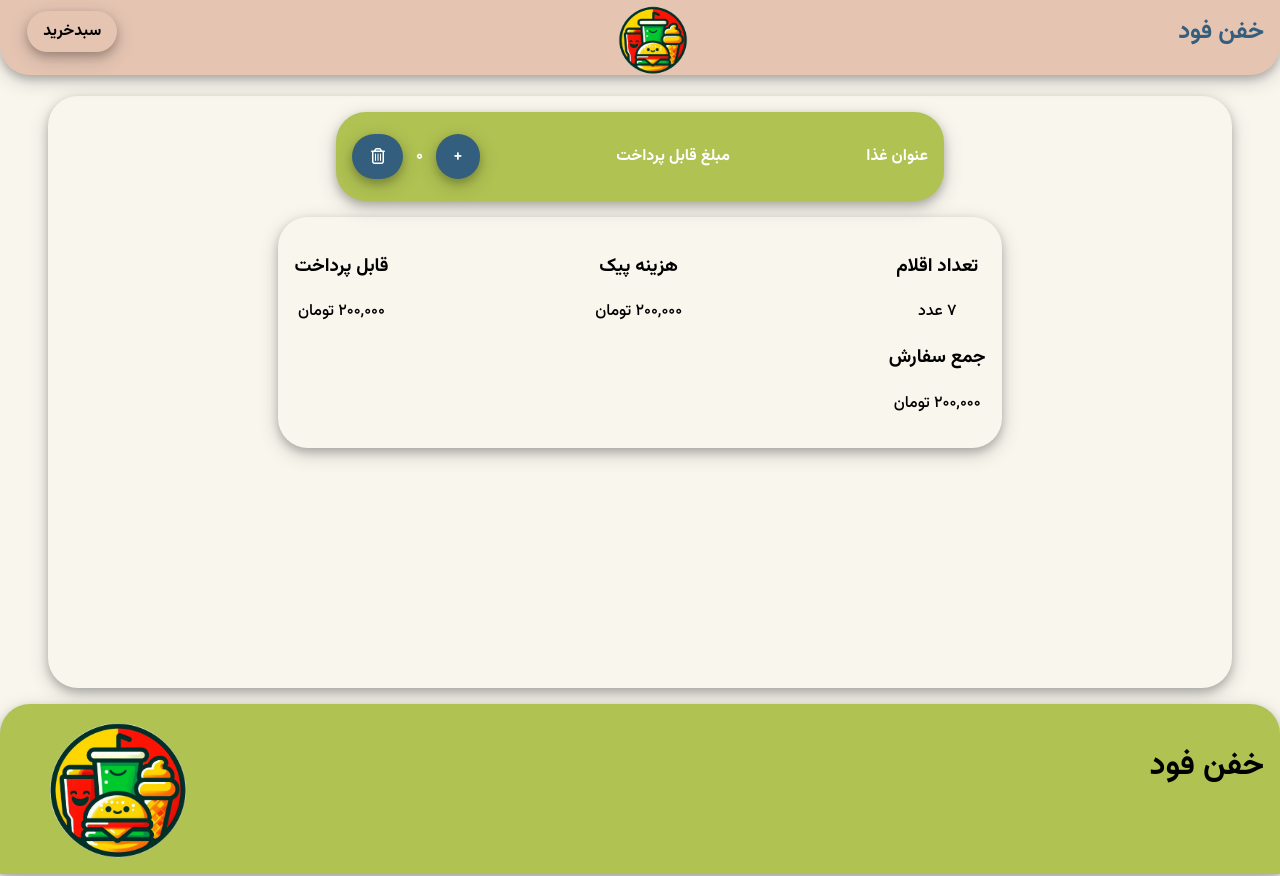
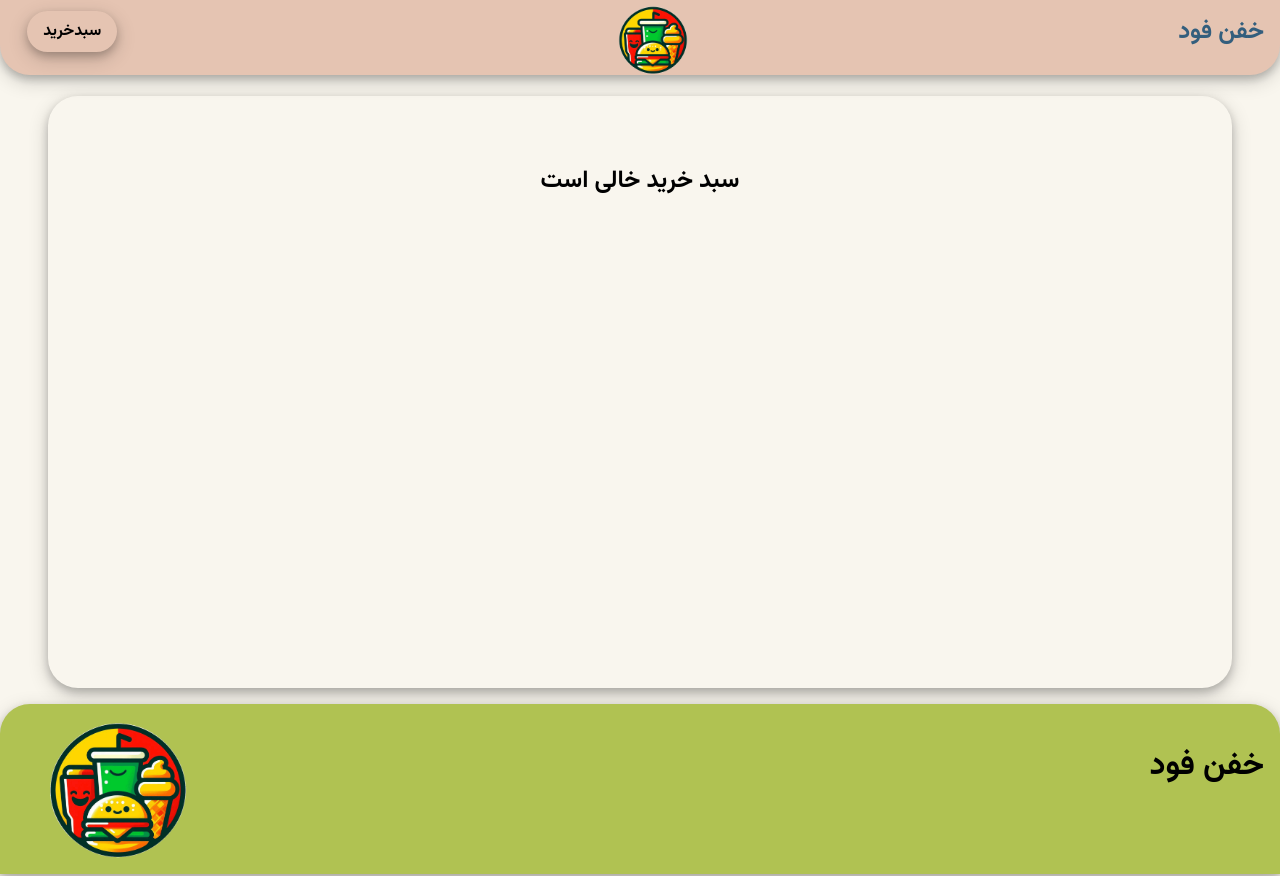
Before and after one commit to AmirNouaparast/khafan-food, a React (Create React App) app: page /shopping-card in a window 1280 px wide. Built offline with nearby package versions, Linux system fonts and the light colour scheme.

Commit message:
centralize cart data using AppContext for shared state management

```diff
--- /dev/null
+++ b/src/appContext.jsx
@@ -0,0 +1,41 @@
+import { useState, createContext } from "react";
+
+export const AppContext = createContext(null);
+
+export default function AppContextProvider({ children }) {
+  const [cart, setCart] = useState([]);
+
+  const addToCart = (id) => {
+    setCart((prevState) => {
+      const newState = JSON.parse(JSON.stringify(prevState));
+      const cartItem = newState.find((cart) => cart.id === id);
+
+      if (!cartItem) {
+        newState.push({ id: id, count: 1 });
+        return newState;
+      }
+      cartItem.count = cartItem.count + 1;
+      return newState;
+    });
+  };
+
+  const removeFromCart = (id) => {
+    setCart((prevState) => {
+      const newState = JSON.parse(JSON.stringify(prevState));
+      const cartItem = newState.find((cart) => cart.id === id);
+
+      if (cartItem.count === 1) {
+        const filtered = newState.filter((cart) => cart.id !== id);
+        return filtered;
+      }
+      cartItem.count = cartItem.count - 1;
+      return newState;
+    });
+  };
+
+  return (
+    <AppContext.Provider value={{ cart, addToCart, removeFromCart }}>
+      {children}
+    </AppContext.Provider>
+  );
+}
--- a/src/components/AddAndRemoveItemButton/AddAndRemoveItemButton.jsx
+++ b/src/components/AddAndRemoveItemButton/AddAndRemoveItemButton.jsx
@@ -1,21 +1,16 @@
 import styles from "./AddAndRemoveItemButton.module.css";
 import Button from "../Button/Button";
 import { FaRegTrashCan } from "react-icons/fa6";
+import { useContext } from "react";
+import { AppContext } from "../../appContext";
 
-function AddAndRemoveItemButton({ count, setCount }) {
+function AddAndRemoveItemButton({ id, count }) {
+  const { addToCart, removeFromCart } = useContext(AppContext);
   return (
     <div className={styles.action}>
-      <Button
-        className={styles.button}
-        onClick={() => setCount((prevState) => prevState + 1)}
-      >
-        +
-      </Button>
+      <Button className={styles.button} onClick={() => addToCart(id)}>+</Button>
       <p className={styles.actionNumberOfItems}>{count}</p>
-      <Button
-        className={styles.button}
-        onClick={() => setCount((prevState) => prevState - 1)}
-      >
+      <Button className={styles.button} onClick={() => removeFromCart(id)}>
         {count > 1 ? "-" : <FaRegTrashCan style={{ verticalAlign: "-4px" }} />}
       </Button>
     </div>
--- a/src/components/FoodCard/FoodCard.jsx
+++ b/src/components/FoodCard/FoodCard.jsx
@@ -2,11 +2,15 @@ import styles from "./FoodCard.module.css";
 import { formatMoney } from "../../util/formatMoney";
 import Button from "../Button/Button";
 import AddAndRemoveItem from "../AddAndRemoveItemButton/AddAndRemoveItemButton";
-import { useState } from "react";
+import { useContext } from "react";
+import { AppContext } from "../../appContext";
 
-export default function FoodCard({ img, name, restaurant, price }) {
-  const [ count, setCount ] = useState(0);
-  console.log("count:", count);
+export default function FoodCard({ id, img, name, restaurant, price }) {
+  const { cart, addToCart } = useContext(AppContext);
+
+  const item = cart.find((cart) => cart.id === id);
+  const count = item ? item.count : 0;
+
   return (
     <div className={styles.foodCardContainer}>
       <img className={styles.image} src={img} alt="food image" />
@@ -14,16 +18,25 @@ export default function FoodCard({ img, name, restaurant, price }) {
       <div className={styles.content}>
         <h3>{name}</h3>
         <p>{restaurant}</p>
-        <div style={{ display: "flex" , justifyContent:"space-between", alignItems:"center"}}>
+        <div
+          style={{
+            display: "flex",
+            justifyContent: "space-between",
+            alignItems: "center",
+          }}
+        >
           {count === 0 ? (
             <Button
               style={{ padding: "1rem 2rem", marginLeft: "3.7rem" }}
-              onClick={() => setCount(1)}
+              onClick={() => addToCart(id)}
             >
               سفارش
             </Button>
           ) : (
-            <AddAndRemoveItem count={count} setCount={setCount} />
+            <AddAndRemoveItem
+              id={id}
+              count={count}
+            />
           )}
           <p style={{ fontWeight: "bold" }}>{formatMoney(price)}</p>
         </div>
--- a/src/components/Navbar/Navbar.jsx
+++ b/src/components/Navbar/Navbar.jsx
@@ -2,17 +2,37 @@ import { Link } from "react-router-dom";
 import logo from "../../resources/images/logo.png";
 import Button from "../Button/Button";
 import styles from "./Navbar.module.css";
+import { useContext } from "react";
+import { AppContext } from "../../appContext";
+
 function Navbar() {
+  const { cart } = useContext(AppContext);
+  let count = 0;
+  cart.forEach((item) => {
+    count += item.count;
+  });
+
   return (
     <nav className={styles.navbar}>
       <div className={styles.navbarContainer}>
         <Link to="/">
-        <h1 style={{ marginTop: "0.8rem"}}>خفن فود</h1>
+          <h1 style={{ marginTop: "0.8rem" }}>خفن فود</h1>
         </Link>
-        <img src={logo} alt="logo" style={{ width: "70px", height: "70px",marginTop:'0.3rem' }} />
+        <img
+          src={logo}
+          alt="logo"
+          style={{ width: "70px", height: "70px", marginTop: "0.3rem" }}
+        />
         <div style={{ display: "flex" }}>
-          <Link to='/shopping-card'>
-        <Button size="small" variant="outlined" style={{ margin:"0.7rem"}}>سبدخرید</Button>
+          <Link to="/shopping-card">
+            <Button
+              size="small"
+              variant="outlined"
+              style={{ margin: "0.7rem" }}
+            >
+
+              سبدخرید {count > 0 && count}
+            </Button>
           </Link>
         </div>
       </div>
--- a/src/index.js
+++ b/src/index.js
@@ -3,12 +3,15 @@ import ReactDOM from 'react-dom/client';
 import './index.css';
 import App from './App';
 import { BrowserRouter } from 'react-router-dom';
+import AppContextProvider from './appContext';
 
 const root = ReactDOM.createRoot(document.getElementById('root'));
 root.render(
   <React.StrictMode>
+    <AppContextProvider>
     <BrowserRouter>
     <App />
     </BrowserRouter>
+    </AppContextProvider>
   </React.StrictMode>
 );
--- a/src/pages/Home/Home.jsx
+++ b/src/pages/Home/Home.jsx
@@ -1,15 +1,17 @@
-import styles from './Home.module.css'
-import Main from '../../components/Main/Main'
-import {foods} from '../../foods'
-import FoodCard from '../../components/FoodCard/FoodCard'
+import styles from "./Home.module.css";
+import Main from "../../components/Main/Main";
+import { foods } from "../../foods";
+import FoodCard from "../../components/FoodCard/FoodCard";
 
 function Home() {
+
   return (
     <Main>
       <div className={styles.foodCardList}>
         {foods.map((food) => (
           <div className={styles.foodCardItem} key={food.id}>
             <FoodCard
+              id={food.id}
               name={food.name}
               price={food.price}
               restaurant={food.restaurant}
@@ -17,10 +19,9 @@ function Home() {
             />
           </div>
         ))}
-
       </div>
     </Main>
-  )
+  );
 }
 
-export default Home
+export default Home;
--- a/src/pages/ShoppingCard/ShoppingCard.jsx
+++ b/src/pages/ShoppingCard/ShoppingCard.jsx
@@ -1,26 +1,54 @@
+import { useContext } from "react";
+import { AppContext } from "../../appContext";
 import Main from "../../components/Main/Main";
 import { formatMoney } from "../../util/formatMoney";
+import styles from "./ShoppingCart.module.css";
 import OrderCard from "./components/OrderCard/OrderCard";
-import styles from "./ShoppingCart.module.css";
+import { foods } from "../../foods";
+
 function ShoppingCard() {
+  const { cart } = useContext(AppContext);
+
+  let totalItemCount = 0;
+  let totalCostFromStart = 0;
+  cart.forEach((item) => {
+    const food = foods.find((food) => food.id === item.id);
+    totalCostFromStart += food.price * item.count;
+    totalItemCount += item.count;
+  });
+
+  if (cart.length === 0) {
+    return (
+      <Main>
+        <h2 style={{ textAlign: "center", margin: "50px" }}>
+          سبد خرید خالی است
+        </h2>
+      </Main>
+    );
+  }
+
   return (
     <Main>
-      <section><OrderCard/></section>
+      <section>
+        {cart.map((item) => (
+          <OrderCard count={item.count} id={item.id} />
+        ))}
+      </section>
 
       <section className={styles.totalCost}>
         <div>
           <h3>تعداد اقلام</h3>
-          <p>7 عدد</p>
+          <p>{totalItemCount + " عدد "}</p>
+          <h3>قابل پرداخت</h3>
+          <p>{formatMoney(totalCostFromStart + 20000)}</p>
+        </div>
+        <div>
           <h3>جمع سفارش</h3>
-          <p>{formatMoney(200000)}</p>
+          <p>{formatMoney(totalCostFromStart)}</p>
         </div>
         <div>
           <h3>هزینه پیک</h3>
-          <p>{formatMoney(200000)}</p>
-        </div>
-        <div>
-          <h3>قابل پرداخت</h3>
-          <p>{formatMoney(200000)}</p>
+          <p>{formatMoney(20000)}</p>
         </div>
       </section>
     </Main>
--- a/src/pages/ShoppingCard/components/OrderCard/OrderCard.jsx
+++ b/src/pages/ShoppingCard/components/OrderCard/OrderCard.jsx
@@ -1,17 +1,19 @@
-import { useState } from "react"
-import Button from "../../../../components/Button/Button"
-import styles from "./OrderCard.module.css"
-import AddAndRemoveItemButton from "../../../../components/AddAndRemoveItemButton/AddAndRemoveItemButton"
+import { useState } from "react";
+import styles from "./OrderCard.module.css";
+import AddAndRemoveItemButton from "../../../../components/AddAndRemoveItemButton/AddAndRemoveItemButton";
+import { foods } from "../../../../foods";
+import { formatMoney } from "../../../../util/formatMoney";
 
-function OrderCard() {
-  const [count, setCount] = useState(0)
+function OrderCard({id, count}) {
+  const food = foods.find((food) => food.id === id);
+
   return (
     <article className={styles.orderCard}>
-        <p className={styles.orderItemName}>عنوان غذا</p>
-        <p className={styles.orderItemPrice}>مبلغ قابل پرداخت</p>
-      <AddAndRemoveItemButton count={count} setCount={setCount} />
+      <p className={styles.orderItemName}>{food.name}</p>
+      <p className={styles.orderItemPrice}>{formatMoney(food.price * count)}</p>
+      <AddAndRemoveItemButton id={id} count={count}  />
     </article>
-  )
+  );
 }
 
-export default OrderCard
+export default OrderCard;
```
